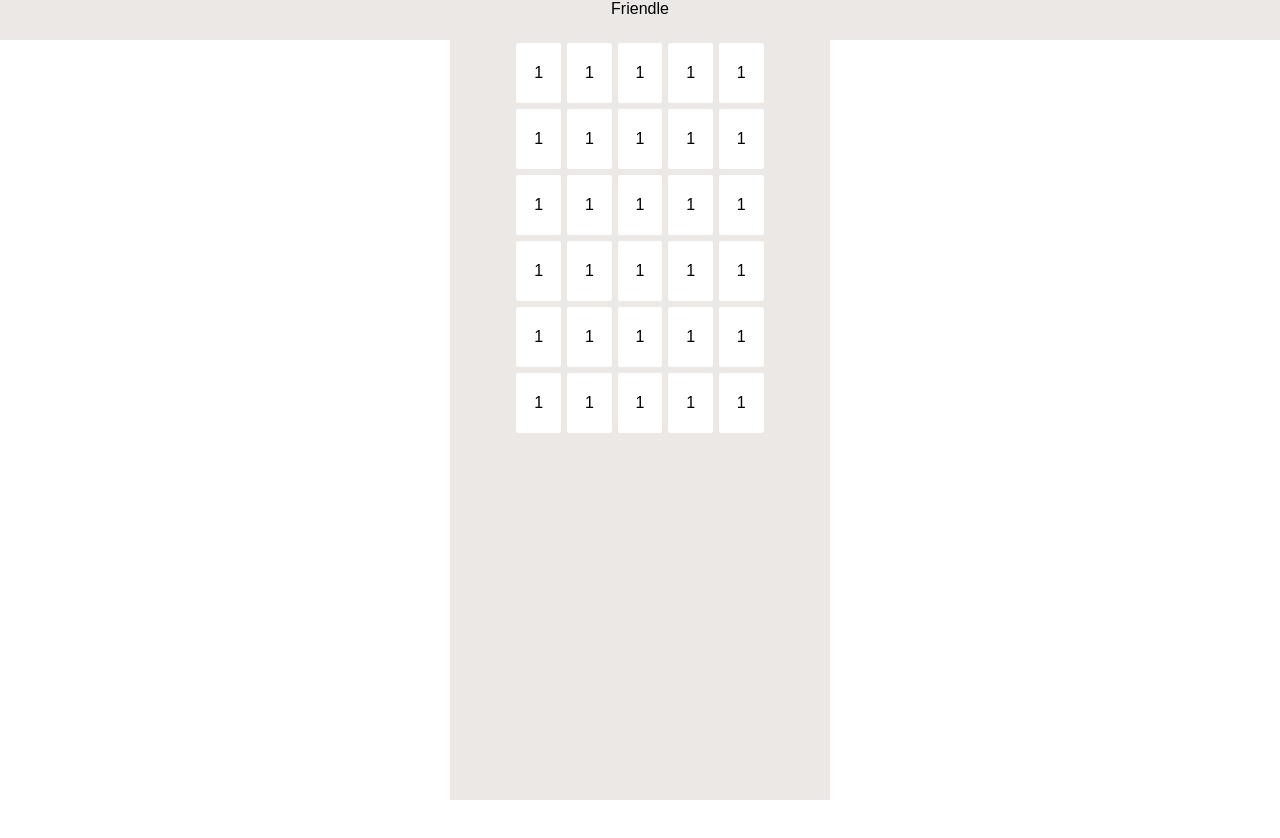
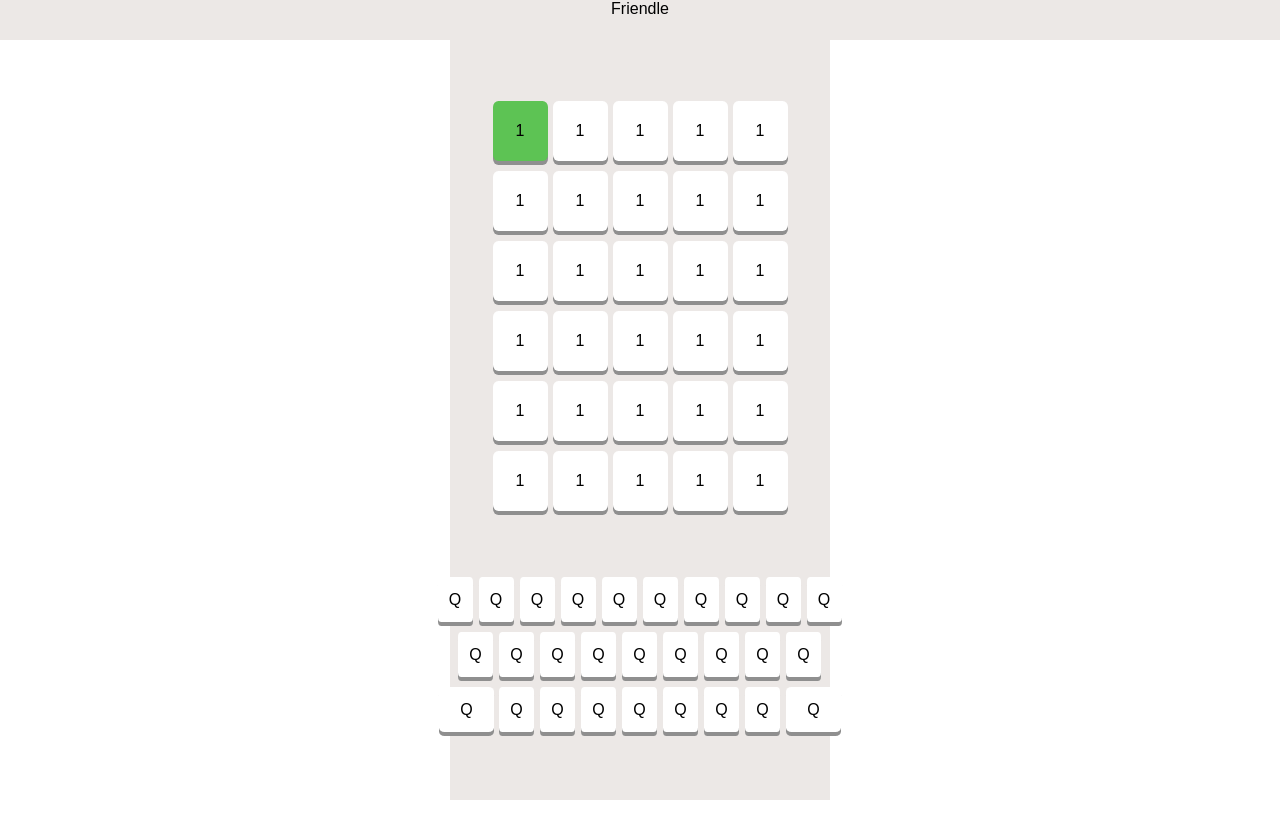
Before and after one commit to setty-balogun/friendlegame, a React app: page /play in a window 1280 px wide. Built offline with nearby package versions, Linux system fonts and the light colour scheme; no server answers; the HTML template or start-up script is replaced by a standard one.

Commit message:
play screen

```diff
--- a/client/src/components/pages/Play.css
+++ b/client/src/components/pages/Play.css
@@ -4,57 +4,127 @@
     width: var(--vhh);
 
     background-color: var(--bgwhite);
-    justify-content: center;
+    justify-content: flex-start;
     align-items:center;
     flex-direction: column;
 }
-.Play-Spacing{
-    height: 12.5%;
-    max-height: 60px;
+.Play-BoardContainer{
+    display: flex;
+    justify-content:center;
+    overflow: hidden;
+    align-items: center;
+    flex-grow: 8;
+    /*
+    may change later for larger screen sizes
+    */
 }
 .Play-Board{
-    display: flex;
-    flex-direction: column;
-    height: 70%;
-    width:80%;
-    justify-content: flex-start;
-
+    display: grid;
+    width: 315px;
+    height: 430px;
+    grid-template-rows: repeat(6, 1fr);
+    grid-gap: 10px;
+    padding: 10px;
+    box-sizing: border-box;
 }
 .Play-Row{
+    display: grid;
+    grid-template-columns: repeat(5, 1fr);
+    grid-gap: 5px;
+}
+.Play-KeyboardContainer{
     display: flex;
-    flex-direction: row;
+    height: 30%;
+    width:100%;
     justify-content: center;
-    align-items: center;
-    height: 12.5%;
-    max-height: 60px;
-    padding: 1%;
+}
+.Play-Tile{
+    display:flex;
+    align-items:center;
+    justify-content: center;
+    background-color: var(--letterwhite);
+    box-shadow: 0 4px 0 0 rgb(143, 143, 143);
+    font-family: sans-serif;
+    border-radius: 10%;
+    opacity: 100%;
+}
+
+.Green{
+    background-color: var(--tilegreen);
+}
+
+.Yellow{
+    background-color: var(--tileyellow);
+}
+
+.Grey{
+    background-color: var(--tilegrey);
+}
+.Active{
+    opacity: 100%
+}
+
+.Inactive{
+    background-color: var(--letterwhite);
+    opacity: 50%
+}
+
+.Play-Keyboard1{
+    display: grid;
+    width: 100%;
+    height: fit-content;
+    grid-template-rows: repeat(3, 1fr);
+    grid-gap: 10px;
+    padding: 10px;
+    box-sizing: border-box;
 }
 .Play-Keyboard{
     display: flex;
-    height: 30%;
-    width:100%;
+    flex-direction: column;
+    width: 85%;
+    height: fit-content;
+    justify-content:center;
+    align-items: center;
 }
 
-.Play-Tile{
-    width: 15%;
-    max-width: 57px;
-    height:100%;
-    background-color: var(--letterwhite);
-    box-shadow: rgb(0, 0, 0) ;
-    font-family: sans-serif;
-    display: flex;
-    align-items:center;
-    justify-content: center;
-    border-radius: 5%;
-    margin-right: 1%;
-    margin-left: 1%;
-
+.Play-KeyboardRow1{
+    display: grid;
+    grid-template-columns: repeat(10, 36px);
+    grid-gap: 5px;
+    padding: 5px;
 }
 
-.Play-Tile div{
+.Play-KeyboardRow2{
+    display: grid;
+    grid-template-columns: repeat(9, 36px);
+    grid-gap: 5px;
+    padding: 5px;
+}
 
+.Play-KeyboardRow3{
+    display: grid;
+    grid-template-columns: 1fr repeat(7, 36px) 1fr;
+    grid-gap: 5px;
+    padding: 5px;
 }
 
 .Play-KeyTile{
+    display:flex;
+    align-items:center;
+    justify-content: center;
+    background-color: var(--letterwhite);
+    box-shadow: 0 4px 0 0 rgb(143, 143, 143);
+    font-family: sans-serif;
+    border-radius: 10%;
+    opacity: 100%;
+    height: 45px;
+    width: 35px;
+}
 
+.Enter{
+    width: 55px;
 }
+
+.Back{
+    width: 55px;
+}
--- a/client/src/components/pages/Play.js
+++ b/client/src/components/pages/Play.js
@@ -6,9 +6,10 @@ const Play = () => {
     return(
         <>
         <div className="Play-Container">
+            <div className = "Play-BoardContainer">
                 <div className = "Play-Board">
                     <div className = "Play-Row">
-                    <div className = "Play-Tile">1</div>
+                        <div className = "Play-Tile Green">1</div>
                         <div className = "Play-Tile">1</div>
                         <div className = "Play-Tile">1</div>
                         <div className = "Play-Tile">1</div>
@@ -47,8 +48,100 @@ const Play = () => {
                         <div className = "Play-Tile">1</div>
                     </div>
                 </div>
+            </div>
+            <div className = "Play-KeyboardContainer">
                 <div className = "Play-Keyboard">
-
+                    <div className = "Play-KeyboardRow1">
+                        <div className = "Play-KeyTile">
+                            Q
+                        </div>
+                        <div className = "Play-KeyTile">
+                            Q
+                        </div>
+                        <div className = "Play-KeyTile">
+                            Q
+                        </div>
+                        <div className = "Play-KeyTile">
+                            Q
+                        </div>
+                        <div className = "Play-KeyTile">
+                            Q
+                        </div>
+                        <div className = "Play-KeyTile">
+                            Q
+                        </div>
+                        <div className = "Play-KeyTile">
+                            Q
+                        </div>
+                        <div className = "Play-KeyTile">
+                            Q
+                        </div>
+                        <div className = "Play-KeyTile">
+                            Q
+                        </div>
+                        <div className = "Play-KeyTile">
+                            Q
+                        </div>
+                    </div>
+                    <div className = "Play-KeyboardRow2">
+                        <div className = "Play-KeyTile">
+                            Q
+                        </div>
+                        <div className = "Play-KeyTile">
+                            Q
+                        </div>
+                        <div className = "Play-KeyTile">
+                            Q
+                        </div>
+                        <div className = "Play-KeyTile">
+                            Q
+                        </div>
+                        <div className = "Play-KeyTile">
+                            Q
+                        </div>
+                        <div className = "Play-KeyTile">
+                            Q
+                        </div>
+                        <div className = "Play-KeyTile">
+                            Q
+                        </div>
+                        <div className = "Play-KeyTile">
+                            Q
+                        </div>
+                        <div className = "Play-KeyTile">
+                            Q
+                        </div>
+                    </div>
+                    <div className = "Play-KeyboardRow3">
+                        <div className = "Play-KeyTile Back">
+                            Q
+                        </div>
+                        <div className = "Play-KeyTile">
+                            Q
+                        </div>
+                        <div className = "Play-KeyTile">
+                            Q
+                        </div>
+                        <div className = "Play-KeyTile">
+                            Q
+                        </div>
+                        <div className = "Play-KeyTile">
+                            Q
+                        </div>
+                        <div className = "Play-KeyTile">
+                            Q
+                        </div>
+                        <div className = "Play-KeyTile">
+                            Q
+                        </div>
+                        <div className = "Play-KeyTile">
+                            Q
+                        </div>
+                        <div className = "Play-KeyTile Enter">
+                            Q
+                        </div>
+                    </div>
+                </div>
             </div>
         </div>
         </>
```
Lines whose indentation alone changed are shown as unchanged.
